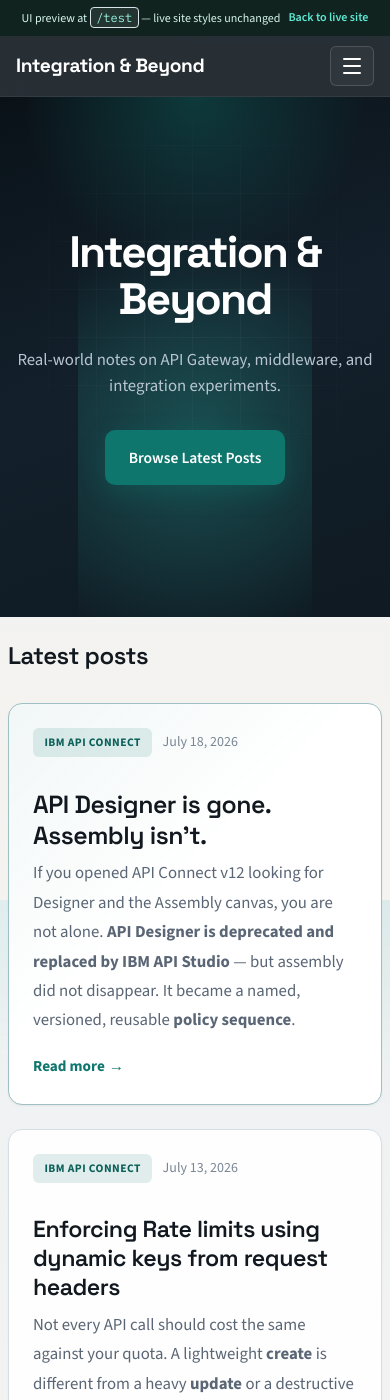
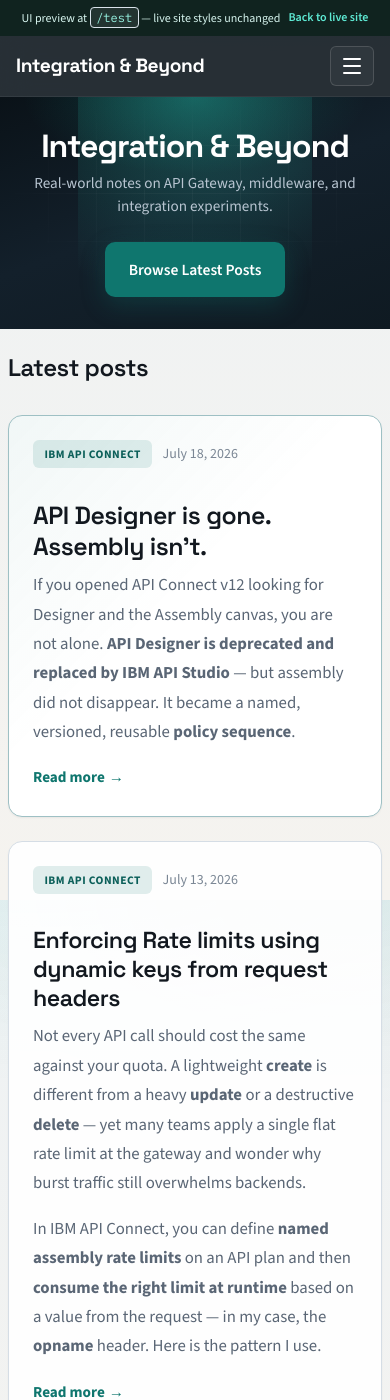
Before and after one commit to ayusshsharma/Integration-and-beyond, a Jekyll site: the page built from test/index.html, in a window 390 px wide and 1400 px high. Built offline with Jekyll 4.4.1, drawn with Linux system fonts in a browser that asks for light colours; nearby versions of some CDN libraries.

Commit message:
Shorten /test hero banner height (#16)
* Shorten /test hero banner height

Reduce hero min-height, padding, and type scale so the top banner
feels tighter and less tall on the preview homepage.

Co-authored-by: ayusshsharma <ayusshsharma@users.noreply.github.com>

* Remove site description from /test header

Keep the header to brand + nav only for a cleaner top bar.

Co-authored-by: ayusshsharma <ayusshsharma@users.noreply.github.com>

---------

Co-authored-by: Cursor Agent <cursoragent@cursor.com>
Co-authored-by: ayusshsharma <ayusshsharma@users.noreply.github.com>

```diff
--- a/_includes/test/header.html
+++ b/_includes/test/header.html
@@ -5,7 +5,6 @@
       <p class="site-title">
         <a href="{{ '/test/' | relative_url }}" rel="home">{{ site.title }}</a>
       </p>
-      <p class="site-description">{{ site.description }}</p>
     </div>
 
     <button class="menu-toggle" aria-controls="primary-menu" aria-expanded="false" aria-label="Toggle menu">
--- a/assets/css/test.css
+++ b/assets/css/test.css
@@ -414,11 +414,11 @@ hr {
 .hero-section {
   position: relative;
   overflow: hidden;
-  min-height: min(72vh, 620px);
+  min-height: 0;
   display: flex;
   align-items: center;
   justify-content: center;
-  padding: var(--spacing-3xl) var(--spacing-md);
+  padding: var(--spacing-2xl) var(--spacing-md);
   background:
     radial-gradient(ellipse 80% 60% at 50% 0%, rgba(20, 184, 166, 0.22), transparent 55%),
     linear-gradient(160deg, #0a1218 0%, #13202b 48%, #0f1a22 100%);
@@ -455,21 +455,21 @@ hr {
 }
 
 .hero-brand {
-  margin: 0 0 var(--spacing-lg);
+  margin: 0 0 var(--spacing-sm);
   font-family: var(--font-display);
-  font-size: clamp(2.75rem, 7vw, 4.5rem);
+  font-size: clamp(2rem, 4.5vw, 2.85rem);
   font-weight: 700;
-  line-height: 1.05;
-  letter-spacing: -0.04em;
+  line-height: 1.1;
+  letter-spacing: -0.03em;
   color: var(--color-white);
 }
 
 .hero-support {
-  margin: 0 auto var(--spacing-xl);
-  max-width: 34rem;
-  font-size: clamp(1.05rem, 2vw, 1.25rem);
+  margin: 0 auto var(--spacing-lg);
+  max-width: 32rem;
+  font-size: clamp(0.95rem, 1.6vw, 1.1rem);
   color: #b8c5d1;
-  line-height: 1.55;
+  line-height: 1.5;
 }
 
 .hero-actions {
@@ -1253,8 +1253,8 @@ tbody tr:nth-child(even) {
   }
 
   .hero-section {
-    min-height: min(64vh, 520px);
-    padding: var(--spacing-2xl) var(--spacing-md);
+    min-height: 0;
+    padding: var(--spacing-xl) var(--spacing-md);
   }
 
   .single-post,
```
